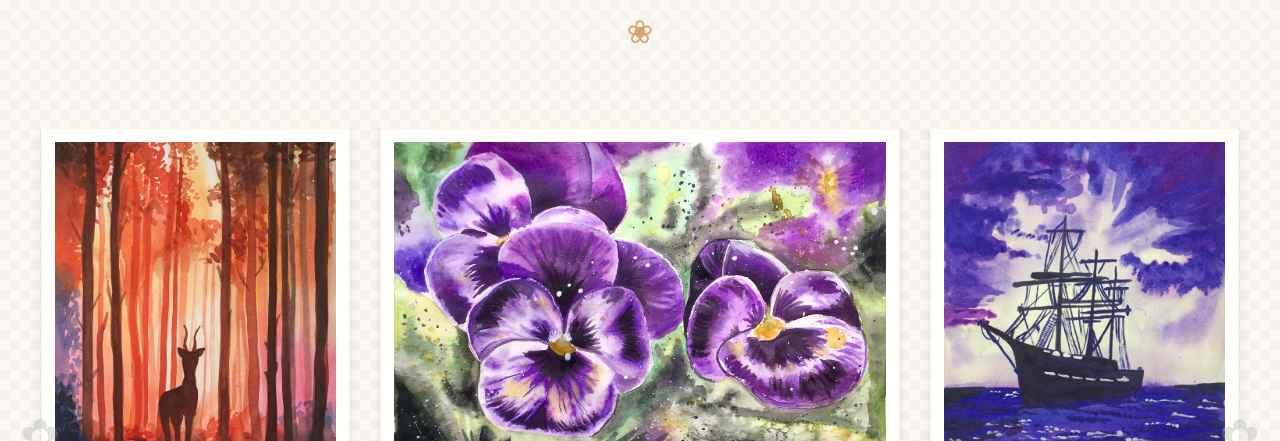
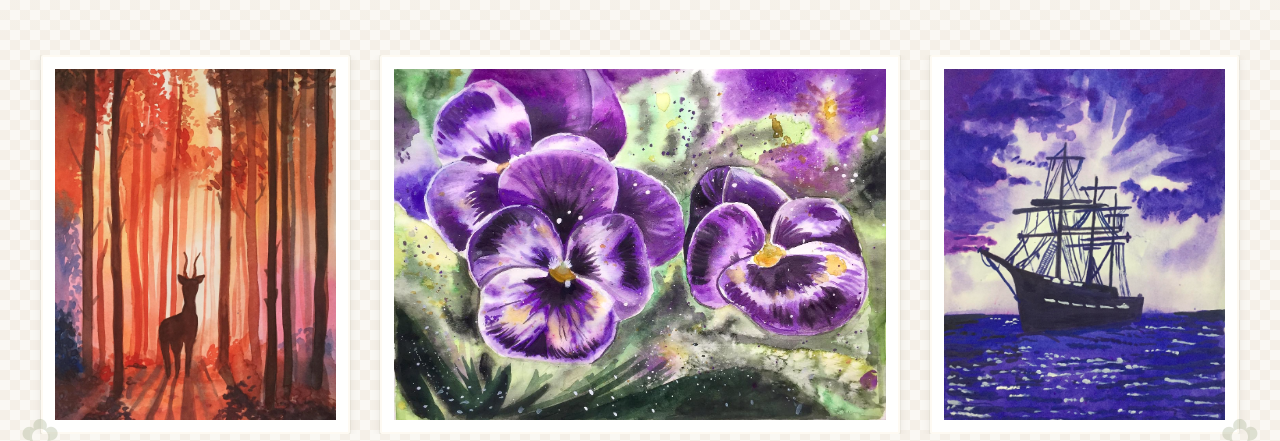
Before and after one commit to samridha24/Art-Portfolio, a plain HTML site: page index.html in a window 1280 px wide. Shown: the part 310-751 px from the top of the page. Drawn offline with nearby package versions, Linux system fonts and the light colour scheme; grey boxes are pictures that could not be loaded.

Commit message:
Fix HTML formatting and restore original content

```diff
--- a/index.html
+++ b/index.html
@@ -28,7 +28,6 @@
     <div class="header__decoration">❀</div>
     <h1>Palette & Light</h1>
     <p id="main">"Explore my evolving collection of artworks, shaped by imagination, intuition, and inspiration."</p>
-    <div class="header__decoration">❀</div>
   </div>
 
   <div class="collection1" id="gallery">
```
